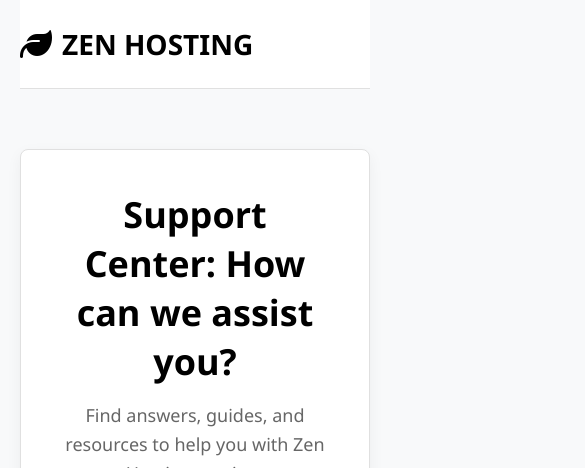
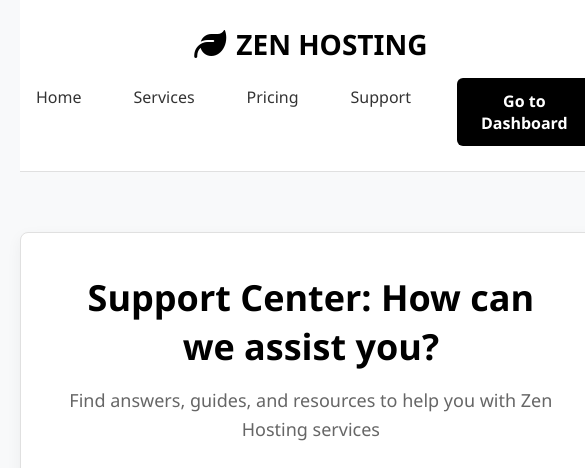
Before and after one commit to crxxrCodes/zenhostingsite, a plain HTML site: page index.html in a window 390 px wide. Shown: the top 468 px of the page, 585 px wide, since content can reach past the window. Drawn offline with Linux system fonts and the light colour scheme.

Commit message:
Update index.html

```diff
--- a/index.html
+++ b/index.html
@@ -31,6 +31,9 @@
             padding: 25px 0;
             border-bottom: 1px solid #e0e0e0;
             background-color: white;
+            display: flex;
+            justify-content: space-between;
+            align-items: center;
         }
 
         .logo {
@@ -44,6 +47,24 @@
         .logo i {
             margin-right: 10px;
             font-size: 32px;
+        }
+
+        .nav-links {
+            display: flex;
+            gap: 20px;
+        }
+
+        .nav-link {
+            color: #333;
+            text-decoration: none;
+            font-weight: 500;
+            padding: 8px 16px;
+            border-radius: 6px;
+            transition: all 0.3s ease;
+        }
+
+        .nav-link:hover {
+            background-color: #f0f0f0;
         }
 
         .main-content {
@@ -234,6 +255,11 @@
             .content-section, .sidebar {
                 width: 100%;
             }
+
+            header {
+                flex-direction: column;
+                gap: 15px;
+            }
         }
     </style>
 </head>
@@ -243,6 +269,13 @@
             <div class="logo">
                 <i class="fas fa-leaf"></i>
                 ZEN HOSTING
+            </div>
+            <div class="nav-links">
+                <a href="#" class="nav-link">Home</a>
+                <a href="#" class="nav-link">Services</a>
+                <a href="#" class="nav-link">Pricing</a>
+                <a href="#" class="nav-link">Support</a>
+                <button id="dashboard-btn" class="btn">Go to Dashboard</button>
             </div>
         </header>
 
@@ -309,7 +342,7 @@
                     <h3>Links</h3>
                     <p>Quick access to important Zen Hosting resources.</p>
                     <a href="#" class="btn btn-outline" style="margin-top: 15px; display: block; text-align: center;"><i class="fas fa-tachometer-alt"></i> Control Panel</a>
-                    <a href="register.html" class="btn" style="margin-top: 10px; display: block; text-align: center;"><i class="fas fa-user-plus"></i> Create Account</a>
+                    <button id="sidebar-dashboard-btn" class="btn" style="margin-top: 10px; display: block; text-align: center;"><i class="fas fa-tachometer-alt"></i> Go to Dashboard</button>
                 </div>
             </div>
         </div>
@@ -318,5 +351,34 @@
             <p>Zen Hosting &copy; 2025</p>
         </footer>
     </div>
+
+    <script>
+        // Check if user is logged in (using localStorage for demo)
+        function isLoggedIn() {
+            return localStorage.getItem('zenHostingLoggedIn') === 'true';
+        }
+
+        // Dashboard button functionality
+        function handleDashboardClick() {
+            if (isLoggedIn()) {
+                // Redirect to dashboard if logged in
+                window.location.href = 'https://zenhosting.netlify.app/dashboard';
+            } else {
+                // Redirect to register if not logged in
+                window.location.href = 'https://zenhosting.netlify.app/register';
+            }
+        }
+
+        // Add event listeners to dashboard buttons
+        document.getElementById('dashboard-btn').addEventListener('click', handleDashboardClick);
+        document.getElementById('sidebar-dashboard-btn').addEventListener('click', handleDashboardClick);
+
+        // For demo purposes - simulate login state
+        // In a real application, this would be handled by your authentication system
+        console.log('Current login status:', isLoggedIn());
+
+        // Uncomment the line below to simulate being logged in for testing
+        // localStorage.setItem('zenHostingLoggedIn', 'true');
+    </script>
 </body>
 </html>
```
